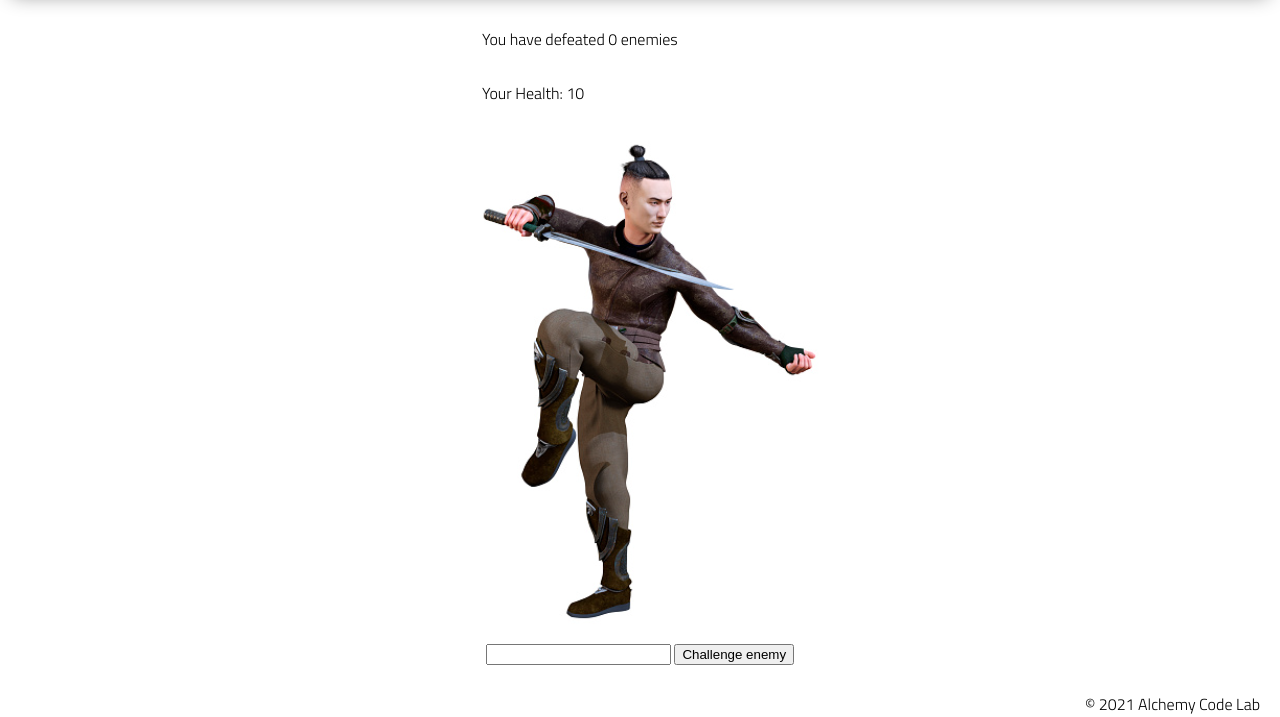
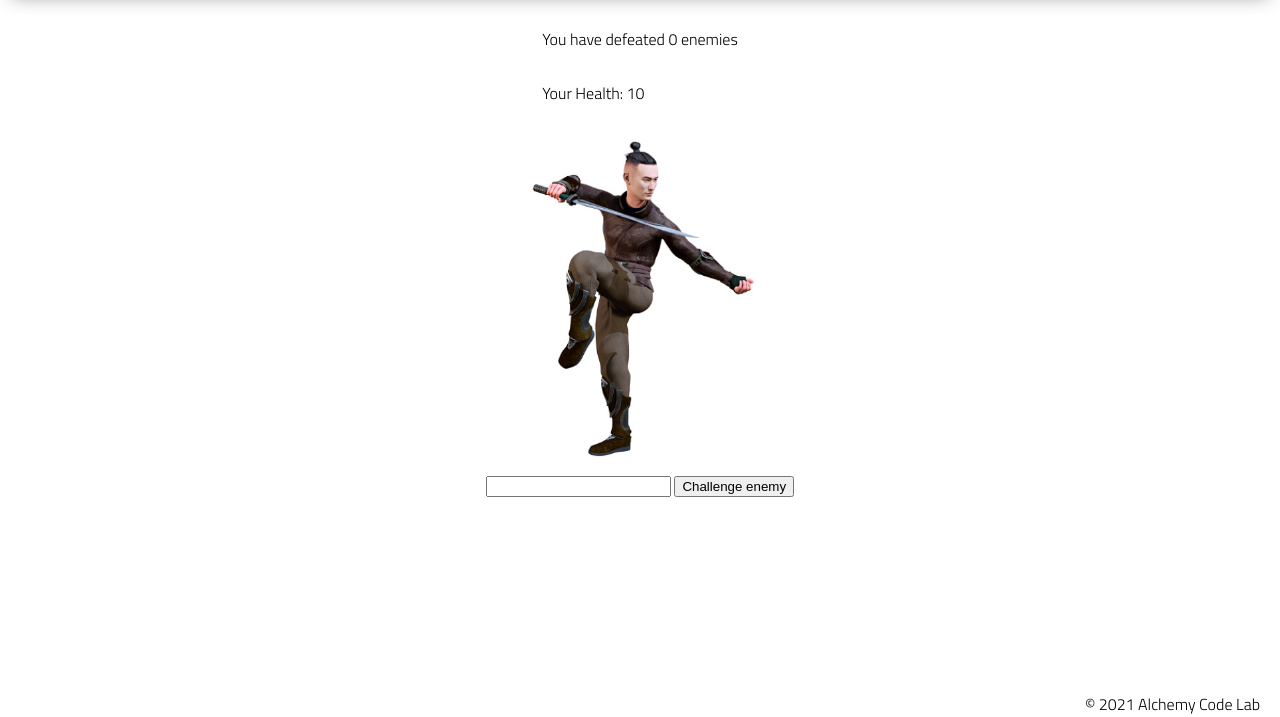
Before and after one commit to taha-amin/goblin-rpg, a plain HTML site: page index.html in a window 1280 px wide. Shown: the part 83-800 px from the top of the page. Drawn offline with Linux system fonts and the light colour scheme.

Commit message:
added styling to style.css. Changed names of div class to enemys-defeated and enemy-stats.

```diff
--- a/index.html
+++ b/index.html
@@ -20,7 +20,7 @@
     </header>
     <main>
         <div class="player-stats">
-            <div class="goblins-defeated">
+            <div class="enemys-defeated">
                 <p>You have defeated <span id="defeated-number">0</span> enemies</p>
                 <div class="defeated-list"></div>
             </div>
@@ -32,7 +32,7 @@
                 <img id="player-img" src="./assets/warrior.png" alt="player-warrior" />
             </div>
         </div>
-        <div class="enemy-state">
+        <div class="enemy-stats">
             <div>
                 <form>
                     <input name="enemy-name" />
--- a/styles/style.css
+++ b/styles/style.css
@@ -89,3 +89,16 @@ footer {
     background-color: var(--color3);
     box-shadow: var(--shadow);
 }
+
+.player img {
+    width: 250px;
+}
+
+.enemy-stats {
+    width: 50%;
+    display: flex;
+    justify-content: center;
+    flex-direction: column;
+    justify-content: space-between;
+    align-items: center;
+}
```
